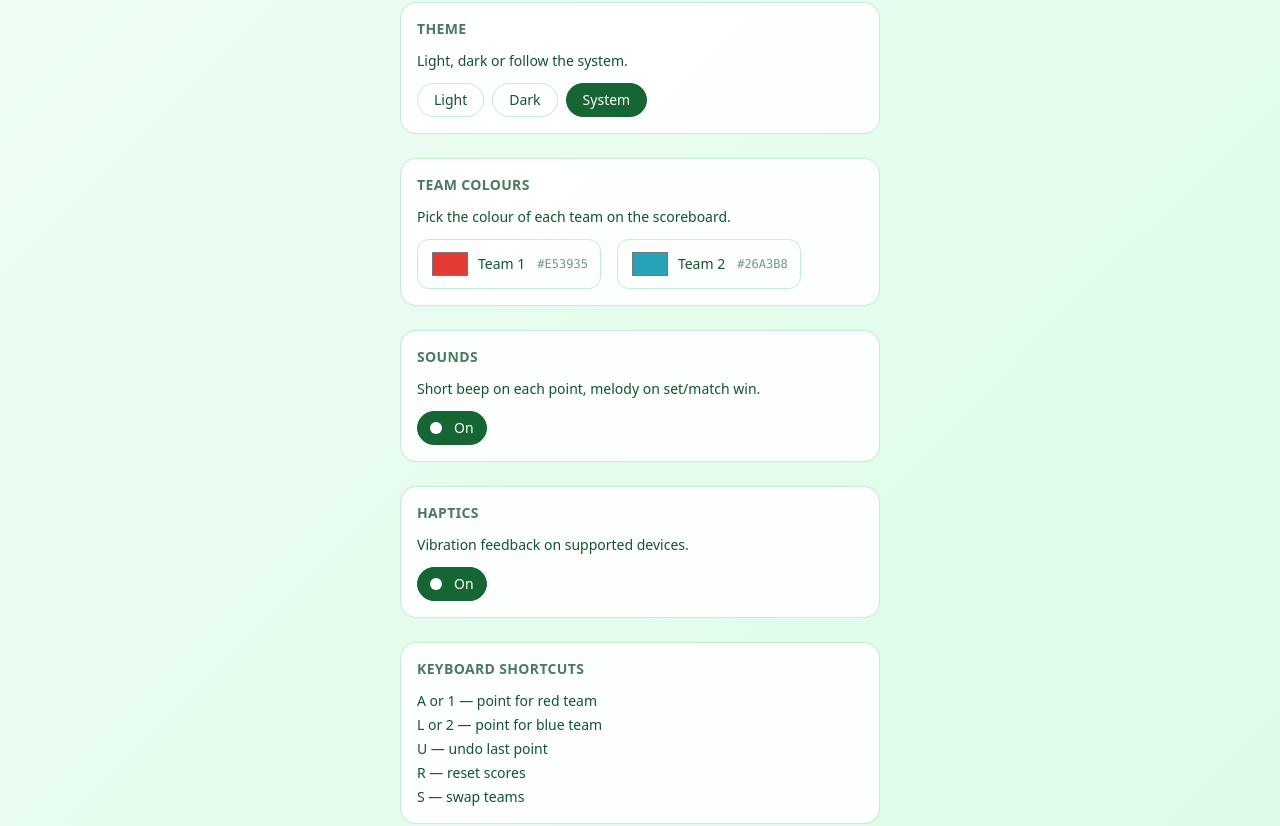
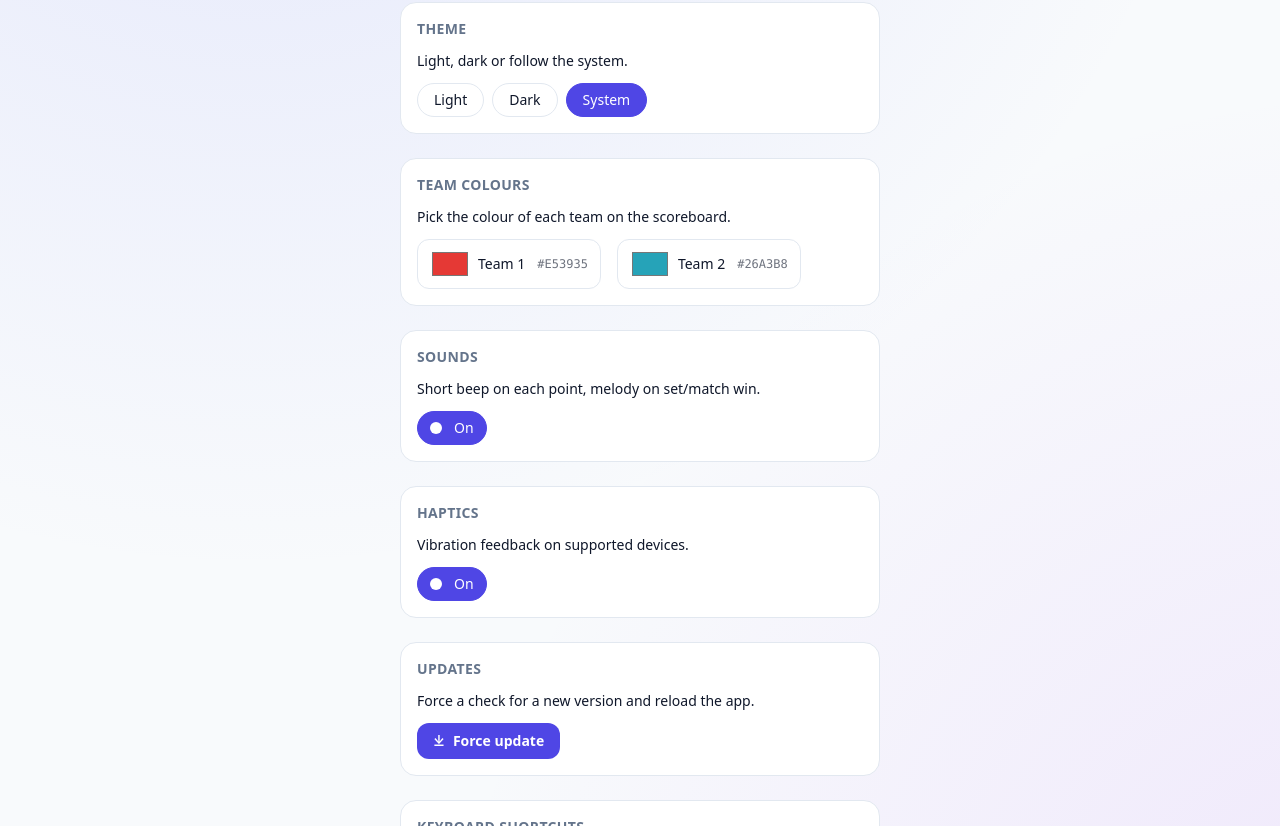
Before and after one commit to mister-guiiug/miss-badminton, a React (Vite) app: page /parametres in a window 1280 px wide. Shown: the part 274-1100 px from the top of the page. Built offline with nearby package versions, Linux system fonts and the light colour scheme.

Commit message:
feat: implement forced app update functionality and enhance UI with new update labels

```diff
--- a/src/i18n/messages.ts
+++ b/src/i18n/messages.ts
@@ -143,6 +143,10 @@ export interface Messages {
     colorTeam1: string;
     colorTeam2: string;
     resetColors: string;
+    updateLabel: string;
+    updateHelp: string;
+    updateButton: string;
+    updateChecking: string;
   };
   shortcuts: {
     title: string;
@@ -291,6 +295,11 @@ const fr: Messages = {
     colorTeam1: 'Équipe 1',
     colorTeam2: 'Équipe 2',
     resetColors: 'Couleurs par défaut',
+    updateLabel: 'Mises à jour',
+    updateHelp:
+      "Force la recherche d'une nouvelle version et recharge l'application.",
+    updateButton: 'Forcer la mise à jour',
+    updateChecking: 'Vérification…',
   },
   shortcuts: {
     title: 'Raccourcis clavier',
@@ -437,6 +446,10 @@ const en: Messages = {
     colorTeam1: 'Team 1',
     colorTeam2: 'Team 2',
     resetColors: 'Reset to defaults',
+    updateLabel: 'Updates',
+    updateHelp: 'Force a check for a new version and reload the app.',
+    updateButton: 'Force update',
+    updateChecking: 'Checking…',
   },
   shortcuts: {
     title: 'Keyboard shortcuts',
@@ -584,6 +597,11 @@ const es: Messages = {
     colorTeam1: 'Equipo 1',
     colorTeam2: 'Equipo 2',
     resetColors: 'Restablecer colores',
+    updateLabel: 'Actualizaciones',
+    updateHelp:
+      'Fuerza la búsqueda de una nueva versión y recarga la aplicación.',
+    updateButton: 'Forzar actualización',
+    updateChecking: 'Comprobando…',
   },
   shortcuts: {
     title: 'Atajos de teclado',
--- a/src/react/views/HistoryView.tsx
+++ b/src/react/views/HistoryView.tsx
@@ -2,6 +2,7 @@ import { useCallback, useState } from 'react';
 import { useI18n } from '../../i18n/useI18n';
 import { storage, type SavedMatch } from '../../storage';
 import type { Locale } from '../../i18n/messages';
+import { useTeamColors } from '../hooks/useTeamColors';
 
 function teamLabel(team: SavedMatch['config']['team1'], fallback: string) {
   const primary = team.primary || fallback;
@@ -35,6 +36,7 @@ function formatDuration(ms: number): string {
 
 export function HistoryView() {
   const { t, locale } = useI18n();
+  const colors = useTeamColors();
   const [matches, setMatches] = useState<SavedMatch[]>(() =>
     storage.loadHistory()
   );
@@ -114,7 +116,8 @@ export function HistoryView() {
                   <p className="text-base font-semibold">
                     <span
                       style={{
-                        color: match.winner === 'team1' ? '#dc2626' : undefined,
+                        color:
+                          match.winner === 'team1' ? colors.team1 : undefined,
                       }}
                     >
                       {t1}
@@ -129,7 +132,8 @@ export function HistoryView() {
                     {'  '}
                     <span
                       style={{
-                        color: match.winner === 'team2' ? '#0891b2' : undefined,
+                        color:
+                          match.winner === 'team2' ? colors.team2 : undefined,
                       }}
                     >
                       {t2}
--- a/src/react/views/SettingsView.tsx
+++ b/src/react/views/SettingsView.tsx
@@ -14,6 +14,7 @@ import {
   resetTeamColors,
   setTeamColor,
 } from '../../team-colors';
+import { forceAppUpdate } from '../../register-sw';
 
 const THEMES: ThemePreference[] = ['light', 'dark', 'system'];
 
@@ -28,6 +29,19 @@ export function SettingsView() {
   const colorsAreDefault =
     colors.team1.toLowerCase() === DEFAULT_TEAM1_COLOR &&
     colors.team2.toLowerCase() === DEFAULT_TEAM2_COLOR;
+
+  const [updating, setUpdating] = useState(false);
+  const handleForceUpdate = async () => {
+    if (updating) return;
+    setUpdating(true);
+    try {
+      await forceAppUpdate();
+    } finally {
+      // forceAppUpdate triggers a reload, but if it falls through (no SW),
+      // restore the button state so the user can retry.
+      setUpdating(false);
+    }
+  };
 
   useEffect(() => {
     setThemePreference(theme);
@@ -118,6 +132,22 @@ export function SettingsView() {
           enabledLabel={t('settings.enabled')}
           disabledLabel={t('settings.disabled')}
         />
+      </Section>
+
+      <Section
+        title={t('settings.updateLabel')}
+        help={t('settings.updateHelp')}
+      >
+        <button
+          type="button"
+          onClick={handleForceUpdate}
+          disabled={updating}
+          className="inline-flex items-center gap-2 rounded-xl px-4 py-2 text-sm font-semibold text-white disabled:cursor-not-allowed disabled:opacity-60"
+          style={{ background: 'var(--primary)' }}
+        >
+          <span aria-hidden>{updating ? '⟳' : '⤓'}</span>
+          {updating ? t('settings.updateChecking') : t('settings.updateButton')}
+        </button>
       </Section>
 
       <Section title={t('shortcuts.title')}>
--- a/src/register-sw.ts
+++ b/src/register-sw.ts
@@ -46,3 +46,32 @@ export function registerServiceWorker(): void {
     onOfflineReady() {},
   });
 }
+
+/**
+ * Force the PWA to fetch any waiting service worker, activate it and reload
+ * the page. In dev (no SW) or when no update is found, falls back to a hard
+ * reload so the user always gets the latest assets.
+ */
+export async function forceAppUpdate(): Promise<void> {
+  try {
+    if ('serviceWorker' in navigator) {
+      const registrations = await navigator.serviceWorker.getRegistrations();
+      await Promise.all(
+        registrations.map(reg => reg.update().catch(() => undefined))
+      );
+    }
+  } catch {
+    /* registration check failed, fall through to reload */
+  }
+
+  if (updateSWFn) {
+    try {
+      await updateSWFn(true);
+      return;
+    } catch {
+      /* fall through */
+    }
+  }
+
+  window.location.reload();
+}
--- a/src/styles.css
+++ b/src/styles.css
@@ -2,55 +2,77 @@
 html[data-theme='light'] {
   color-scheme: light;
 
-  /* ── Palette principale (vert badminton) ─────────────────── */
-  --bg: #f0fdf4;
-  --surface: rgba(255, 255, 255, 0.92);
-  --surface-input: rgba(255, 255, 255, 0.9);
-  --surface-highlight: rgba(255, 255, 255, 0.65);
-  --text: #14532d;
-  --muted: #4b7a5e;
-  --primary: #166534;
-  --primary-hover: #15803d;
-  --primary-light: #22c55e;
-  --primary-deep: #14532d;
+  /* ── Palette neutre moderne (slate + indigo) ─────────────── */
+  --bg: #f8fafc;
+  --surface: #ffffff;
+  --surface-input: #ffffff;
+  --surface-highlight: #f1f5f9;
+  --text: #0f172a;
+  --muted: #64748b;
+  --primary: #4f46e5;
+  --primary-hover: #4338ca;
+  --primary-light: #818cf8;
+  --primary-deep: #3730a3;
   --danger: #dc2626;
   --danger-hover: #b91c1c;
-  --border: rgba(34, 197, 94, 0.28);
+  --border: #e2e8f0;
 
   /* ── Canaux RGB ──────────────────────────────────────────── */
-  --accent-rgb: 22, 101, 52;
-  --ink-rgb: 20, 83, 45;
+  --accent-rgb: 79, 70, 229;
+  --ink-rgb: 15, 23, 42;
 
   /* ── Ombres ──────────────────────────────────────────────── */
-  --shadow: 0 8px 32px rgba(var(--ink-rgb), 0.09);
+  --shadow: 0 12px 32px rgba(var(--ink-rgb), 0.08);
 
   /* ── Arrière-plans ───────────────────────────────────────── */
-  --body-bg: linear-gradient(135deg, #f0fdf4 0%, #dcfce7 100%);
+  --body-bg:
+    radial-gradient(
+      circle at 20% -10%,
+      rgba(129, 140, 248, 0.18) 0%,
+      transparent 55%
+    ),
+    radial-gradient(
+      circle at 110% 100%,
+      rgba(168, 85, 247, 0.12) 0%,
+      transparent 50%
+    ),
+    #f8fafc;
 }
 
 html[data-theme='dark'] {
   color-scheme: dark;
 
-  --bg: #052e16;
-  --surface: rgba(15, 50, 30, 0.92);
-  --surface-input: rgba(15, 50, 30, 0.9);
-  --surface-highlight: rgba(20, 60, 35, 0.65);
-  --text: #bbf7d0;
-  --muted: #86efac;
-  --primary: #22c55e;
-  --primary-hover: #16a34a;
-  --primary-light: #4ade80;
-  --primary-deep: #15803d;
+  --bg: #0f172a;
+  --surface: #1e293b;
+  --surface-input: #1e293b;
+  --surface-highlight: rgba(51, 65, 85, 0.6);
+  --text: #f1f5f9;
+  --muted: #94a3b8;
+  --primary: #818cf8;
+  --primary-hover: #a5b4fc;
+  --primary-light: #a5b4fc;
+  --primary-deep: #4f46e5;
   --danger: #f87171;
   --danger-hover: #ef4444;
-  --border: rgba(34, 197, 94, 0.2);
+  --border: rgba(148, 163, 184, 0.22);
 
-  --accent-rgb: 34, 197, 94;
-  --ink-rgb: 187, 247, 208;
+  --accent-rgb: 129, 140, 248;
+  --ink-rgb: 226, 232, 240;
 
-  --shadow: 0 8px 32px rgba(0, 0, 0, 0.35);
+  --shadow: 0 12px 32px rgba(0, 0, 0, 0.45);
 
-  --body-bg: linear-gradient(135deg, #052e16 0%, #14532d 100%);
+  --body-bg:
+    radial-gradient(
+      circle at 20% -10%,
+      rgba(99, 102, 241, 0.22) 0%,
+      transparent 55%
+    ),
+    radial-gradient(
+      circle at 110% 100%,
+      rgba(168, 85, 247, 0.15) 0%,
+      transparent 50%
+    ),
+    #0f172a;
 }
 
 /* ── Reset de base ───────────────────────────────────────────── */
--- a/src/theme.ts
+++ b/src/theme.ts
@@ -27,7 +27,7 @@ export function applyTheme(theme: ResolvedTheme): void {
     'meta[name="theme-color"]'
   );
   if (meta) {
-    meta.setAttribute('content', theme === 'light' ? '#166534' : '#052e16');
+    meta.setAttribute('content', theme === 'light' ? '#4f46e5' : '#0f172a');
   }
   listeners.forEach(l => l(theme));
 }
--- a/vite.config.ts
+++ b/vite.config.ts
@@ -92,11 +92,10 @@ export default defineConfig(({ command }) => {
         manifest: {
           id: '/miss-badminton/',
           name: 'Miss Badminton',
-          short_name: 'Badminton',
-          description:
-            'Suivez vos scores et statistiques de badminton en temps réel.',
-          theme_color: '#166534',
-          background_color: '#f0fdf4',
+          short_name: 'Miss Badminton',
+          description: 'Suivi simplifié de scores de badminton et plus encore',
+          theme_color: '#4f46e5',
+          background_color: '#f8fafc',
           display: 'standalone',
           orientation: 'portrait-primary',
           start_url: '/miss-badminton/',
```
